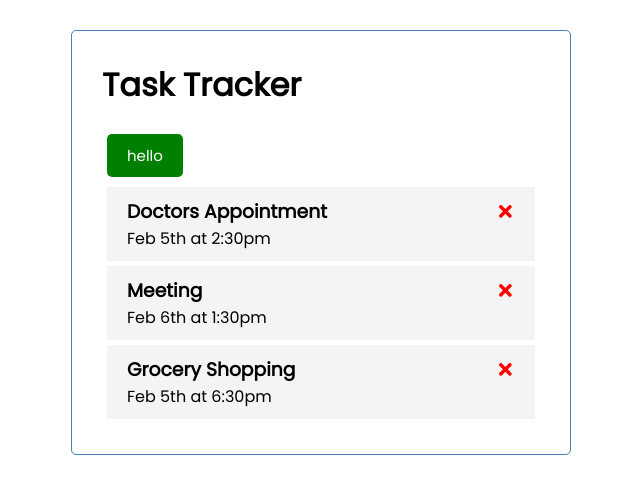
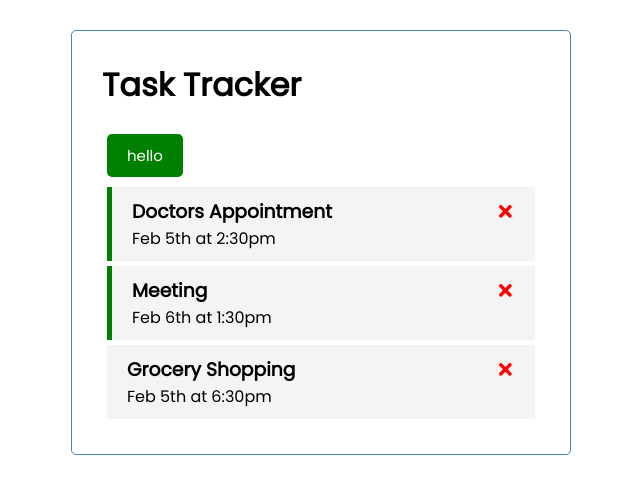
Before and after one commit to xuan6/react-task-tracker, a React (Create React App) app in the folder my-app/: page / in a window 1280 px wide. Shown: the top 494 px of the page, without its empty margins (319-959 px from the left). Built offline with nearby package versions, Linux system fonts and the light colour scheme.

Commit message:
adding toggle reminder ui

```diff
--- a/my-app/src/App.js
+++ b/my-app/src/App.js
@@ -32,11 +32,20 @@
     setTasks(tasks.filter((task)=> task.id !== id))
   }
 
+  // const a function to set reminder
+  const toggleReminder = (id) => {
+    setTasks(
+      tasks.map((task) =>
+        task.id === id ? {...task, reminder:
+        !task.reminder} : task)
+        )
+  }
+
   return (
     <div className="container">
       <Header />
       {tasks.length > 0 ?
-        <Tasks tasks={tasks} onDelete={deleteTask}/>
+        <Tasks tasks={tasks} onDelete={deleteTask} onToggle={toggleReminder}/>
         : 'No Task to Show' //show empty state
       }
     </div>
--- a/my-app/src/components/Header.js
+++ b/my-app/src/components/Header.js
@@ -2,21 +2,21 @@
 import Button from './Button'
 
 
-const Header = ({titile}) => {
+const Header = ({title}) => {
     const onClick =()=>{
         console.log('click')
     }
 
     return (
         <div>
-            <h1 className='header'>{titile}</h1>
+            <h1 className='header'>{title}</h1>
             <Button color='green' text='hello' onClick={onClick}/>
         </div>
     )
 }
 
 Header.defaultProps = {
-    titile: 'Task Tracker',
+    title: 'Task Tracker',
 }
 
 Header.propTypes = {
--- a/my-app/src/components/Task.js
+++ b/my-app/src/components/Task.js
@@ -1,13 +1,15 @@
 import {FaTimes} from 'react-icons/fa'
 
-const Task = ({task, onDelete}) => {
+const Task = ({task, onDelete, onToggle}) => {
     return (
-        <div className='task'>
+        <div
+            className={`task ${task.reminder ?  'reminder' : ''}`}
+            onDoubleClick={() => onToggle(task.id)}>
             <h3>
                 {task.text}
                 <FaTimes
                     className='cancel-icon'
-                    onClick={() => onDelete(task.id)}
+                    onClick={() => onDelete(task.id)} //state pass down, action pass up.
                 />
             </h3>
             <p>{task.day}</p>
--- a/my-app/src/components/Tasks.js
+++ b/my-app/src/components/Tasks.js
@@ -1,10 +1,10 @@
 import Task from './Task'
-const Tasks = ({tasks, onDelete}) => {
+const Tasks = ({tasks, onDelete, onToggle}) => {
 
     return (
         <div>
             {tasks.map((task)=>(
-                <Task key={task.id} task={task} onDelete={onDelete}/>
+                <Task key={task.id} task={task} onDelete={onDelete} onToggle={onToggle}/>
             )
             )}
         </div>
```
